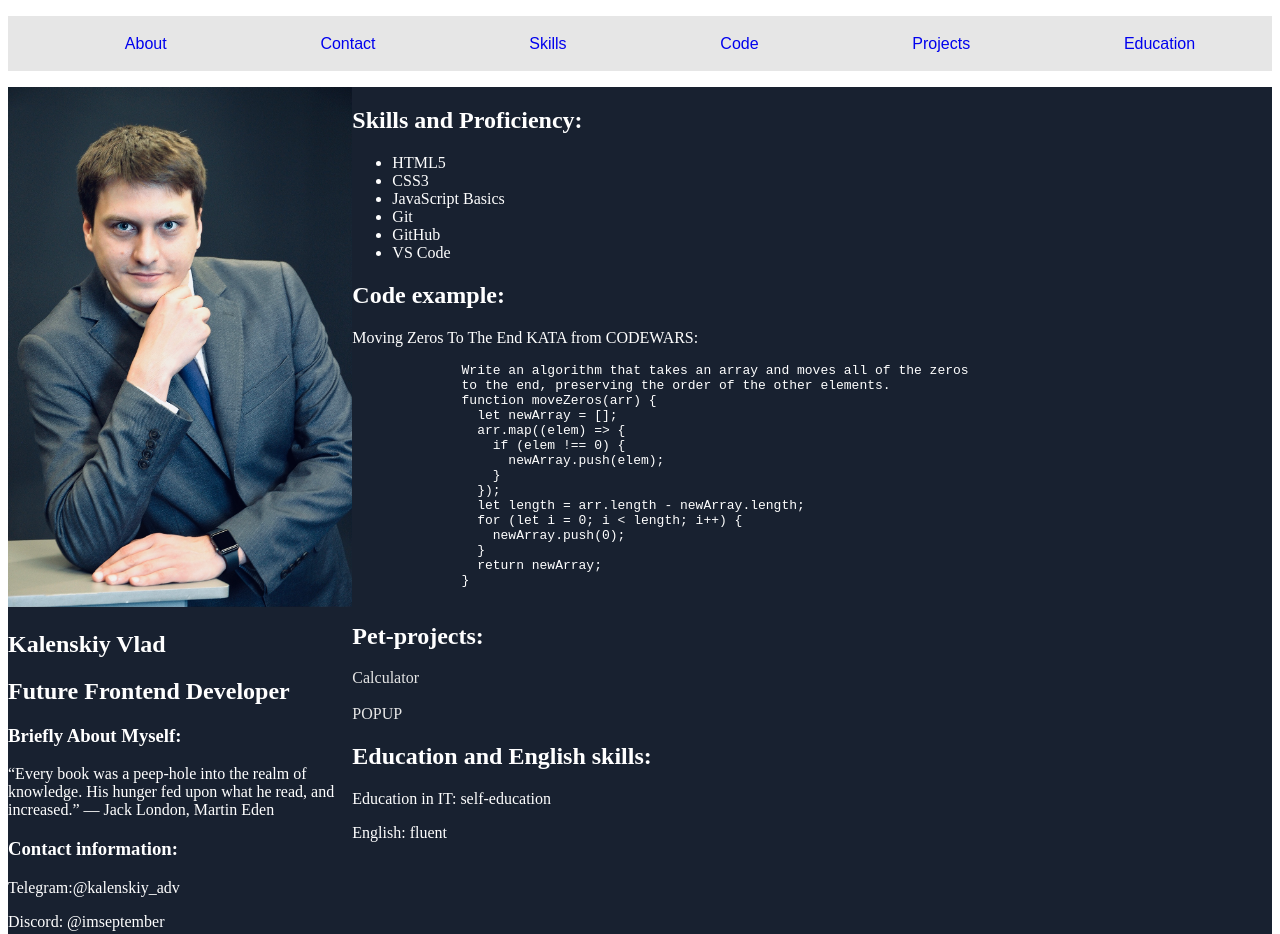
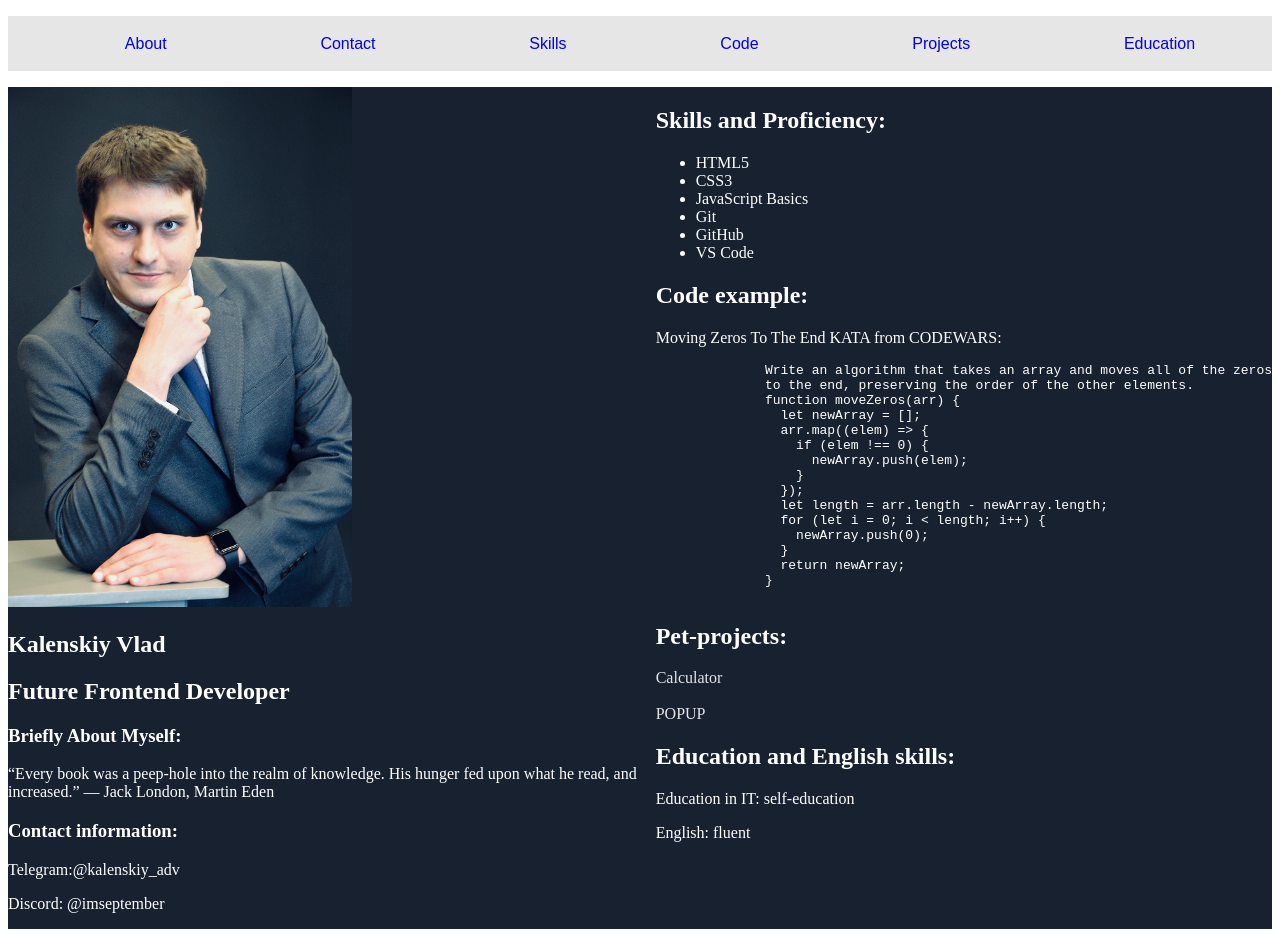
Before and after one commit to imSeptember/rsschool-cv-stage-0, a plain HTML site: page index.html in a window 1280 px wide. Shown: the top 934 px of the page. Drawn offline with Linux system fonts and the light colour scheme.

Commit message:
Update style.css

```diff
--- a/style.css
+++ b/style.css
@@ -32,13 +32,11 @@ a {
 }
 
 .leftSide {
-  width: 344.33px;
   color: white;
   background-color: #182130;
 }
 
 .rightSide {
-  width: 100%;
   color: white;
   background-color: #182130;
 }
```
